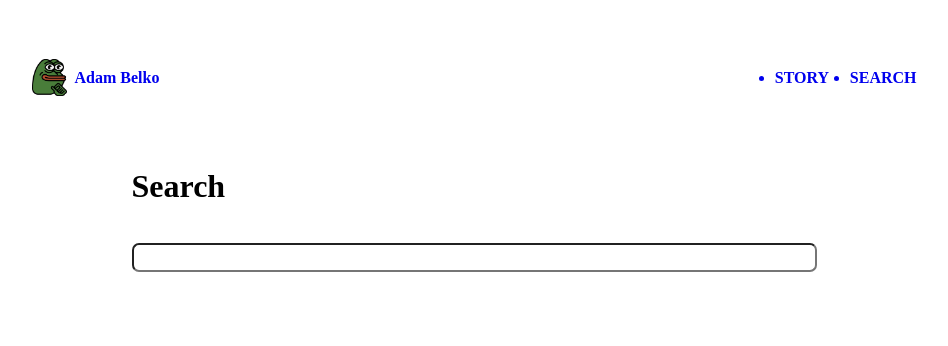
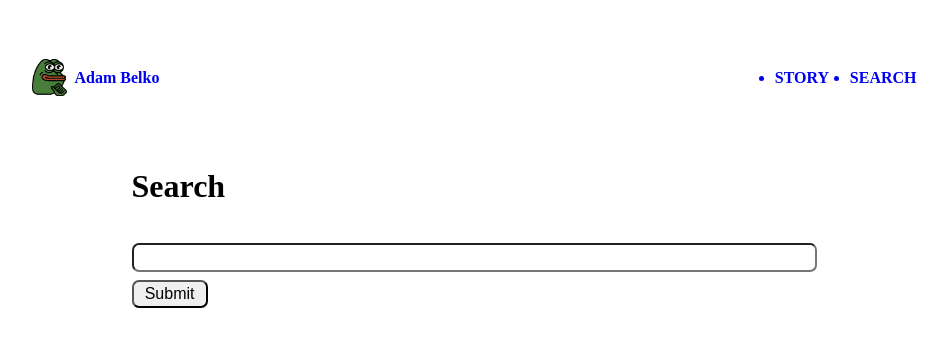
Before and after one commit to adambelko/blog-API, a React (Create React App) app in the folder client/: page /search in a window 1280 px wide. Shown: the top 346 px of the page, without its empty margins (166-1114 px from the left). Built offline with nearby package versions, Linux system fonts and the light colour scheme; no server answers; the HTML template or start-up script is replaced by a standard one.

Commit message:
Added search form with submit button on Search page plus with other minor improvements

```diff
--- a/client/src/components/index.js
+++ b/client/src/components/index.js
@@ -31,14 +31,14 @@ const Index = ({ formatDate }) => {
       .get("http://localhost:8000/")
       .then((res) => setPostList(res.data.postList))
       .catch((err) => console.log(err));
-  }, []);
+  }, [postList]);
 
   useEffect(() => {
     axios
       .get("http://localhost:8000/tags/")
       .then((res) => setTagList(res.data))
       .catch((err) => console.log(err));
-  }, []);
+  }, [tagList]);
 
   return (
     <IndexWrapper>
@@ -52,12 +52,12 @@ const Index = ({ formatDate }) => {
 
       <StyledSection>
         <SectionTitle>Explore by topic</SectionTitle>
-        <Tags tagList={tagList} />
+        {tagList && <Tags tagList={tagList} />}
       </StyledSection>
 
       <StyledSection>
         <SectionTitle>Sorted by date</SectionTitle>
-        <PostList postList={postList} formatDate={formatDate} />
+        {postList && <PostList postList={postList} formatDate={formatDate} />}
       </StyledSection>
     </IndexWrapper>
   );
--- a/client/src/components/search.js
+++ b/client/src/components/search.js
@@ -1,5 +1,6 @@
 import styled from "styled-components";
 import { useEffect, useState } from "react";
+import React from "react";
 import axios from "axios";
 
 import PostList from "./postList";
@@ -8,6 +9,10 @@ const SearchWrapper = styled.div`
   display: flex;
   flex-direction: column;
   margin-bottom: 3em;
+  form {
+    display: flex;
+    flex-direction: column;
+  }
 `;
 
 const Title = styled.h2`
@@ -21,7 +26,7 @@ const StyledInput = styled.input`
   font-size: 1em;
   padding: 0.2em;
   border-radius: 7px;
-  margin-bottom: 3em;
+  margin-bottom: 0.5em;
 `;
 
 const SubTitle = styled.h3`
@@ -30,31 +35,52 @@ const SubTitle = styled.h3`
   margin-bottom: 0.7em;
 `;
 
+const StyledSubmitButton = styled.button`
+  font-size: 1em;
+  width: fit-content;
+  padding: 0.2em 0.7em;
+  border-radius: 7px;
+  margin-bottom: 3em; ;
+`;
 const Search = ({ formatDate }) => {
   const [query, setQuery] = useState("");
   const [postList, setPostList] = useState([]);
+  const [noResults, setNoResults] = useState(false);
+  const handleSubmit = (e) => {
+    e.preventDefault();
 
-  useEffect(() => {
+    if (query.trim() === "") {
+      setPostList([]);
+      return;
+    }
+
     axios
       .get(`http://localhost:8000/search?query=${query}`)
       .then((res) => setPostList(res.data.results))
       .catch((err) => console.log(err));
-  }, [query]);
+  };
 
   return (
     <SearchWrapper>
       <Title>Search</Title>
+      <form onSubmit={handleSubmit}>
         <StyledInput
-        type="text"
+          type="search"
           value={query}
           onChange={(e) => setQuery(e.target.value)}
         />
-      {query.length >= 2 && query !== "" && (
-        <div>
+        <StyledSubmitButton type="submit">Submit</StyledSubmitButton>
+      </form>
+      <React.Fragment>
+        {postList.length > 0 ? (
+          <React.Fragment>
             <SubTitle>Search results</SubTitle>
             <PostList postList={postList} formatDate={formatDate} />
-        </div>
+          </React.Fragment>
+        ) : (
+          noResults && <SubTitle>No results found</SubTitle>
         )}
+      </React.Fragment>
     </SearchWrapper>
   );
 };
--- a/client/src/components/tag.js
+++ b/client/src/components/tag.js
@@ -33,7 +33,7 @@ const Tag = ({ formatDate }) => {
   return (
     <TagWrapper>
       <SectionTitle>Posts with tag "{displayTag}"</SectionTitle>
-      <PostList postList={postList} formatDate={formatDate} />
+      {postList && <PostList postList={postList} formatDate={formatDate} />}
     </TagWrapper>
   );
 };
--- a/client/src/styles/index.css
+++ b/client/src/styles/index.css
@@ -27,5 +27,5 @@ ul {
 
 button {
 	font-family: "Albert Sans", "Roboto", sans-serif;
-
+	cursor: pointer;
 }
```
Also changed, not shown: 1 other file (tests, documents, lock files or other folders). Lines whose indentation alone changed are shown as unchanged.
